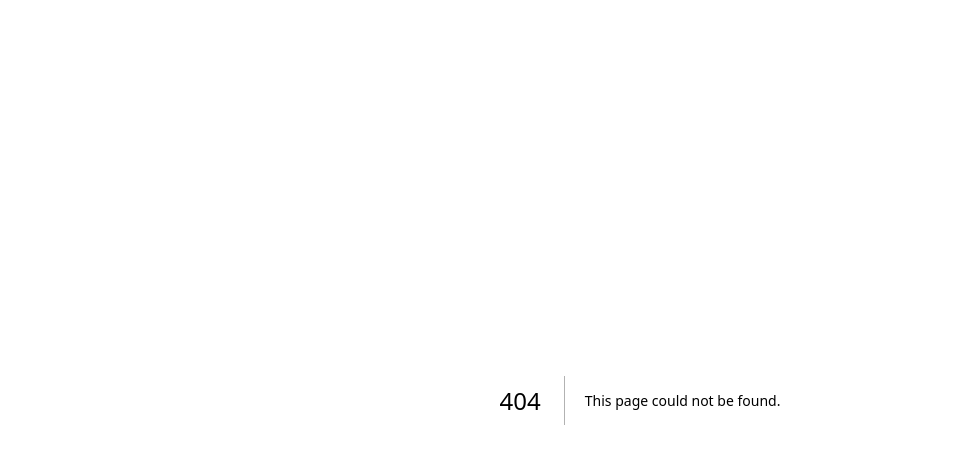
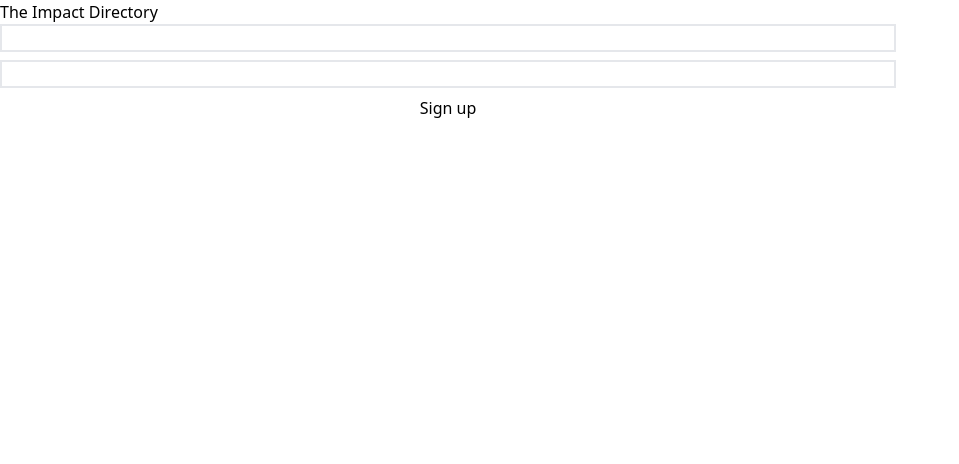
Before and after one commit to IkTom22/mentoring-project-client, a Next.js app: page /signup in a window 1280 px wide. Before the commit this address had no page. Shown: the top 464 px of the page, without its empty margins (0-959 px from the left). Built offline with nearby package versions, Linux system fonts and the light colour scheme.

Commit message:
signup form is added and connected to the server

```diff
--- /dev/null
+++ b/src/pages/signup.tsx
@@ -0,0 +1,45 @@
+import Image from 'next/image'
+import { Inter } from 'next/font/google'
+import { useEffect, useState } from 'react'
+import{useRouter} from 'next/router'
+
+const inter = Inter({ subsets: ['latin'] })
+
+export default function Signup() {
+  const [email, setEmail] =useState("")
+  const [password, setPassword] = useState("")
+
+  const router = useRouter()
+  function handleSubmit (e){
+    e.preventDefault()
+    console.log(`Email: ${email}, Password: ${password}`)
+    fetch(`${process.env.NEXT_PUBLIC_API_URL}/users`,
+        {
+            method: 'POST',
+            body: JSON.stringify({"user": {"email":email, "password":password,"password_confirmation":password}}),
+            credentials: 'include',
+            headers: {
+                "Content-Type": 'application/json'
+            }
+        })
+        .then((response) =>{
+            if(response.ok){
+                router.push('/login')
+            }else {
+                throw new Error("Something went wrong")
+            }
+        }).catch((error) =>console.error(error));
+
+
+  }
+  return (
+    <main>
+      <h1>The Impact Directory</h1>
+      <form className='flex flex-col max-w-4xl gap-2'>
+        <input className='border-2' type="email" value={email} onChange={(e)=>setEmail(e.target.value)}/>
+        <input className='border-2' type="password" value={password} onChange={(e)=>setPassword(e.target.value)}/>
+        <button onClick={handleSubmit}>Sign up</button>
+      </form>
+    </main>
+  )
+}
```
